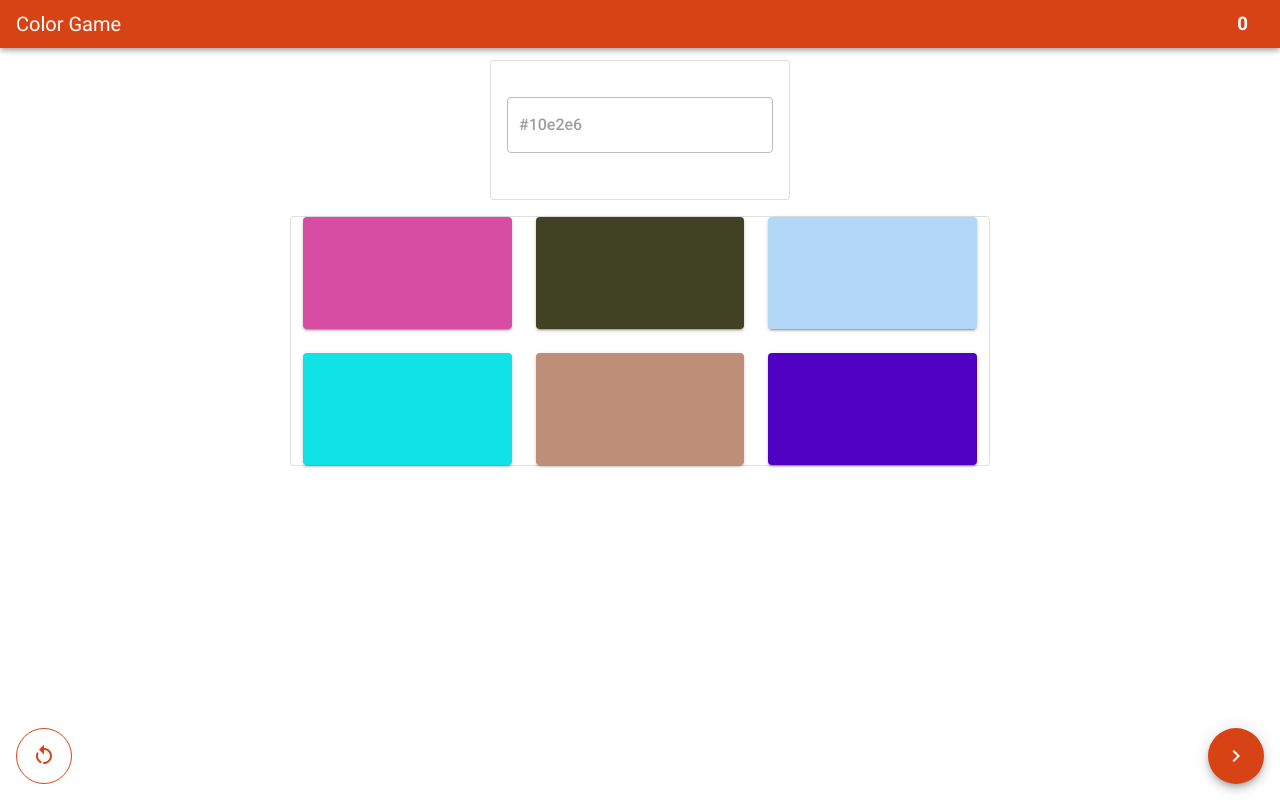
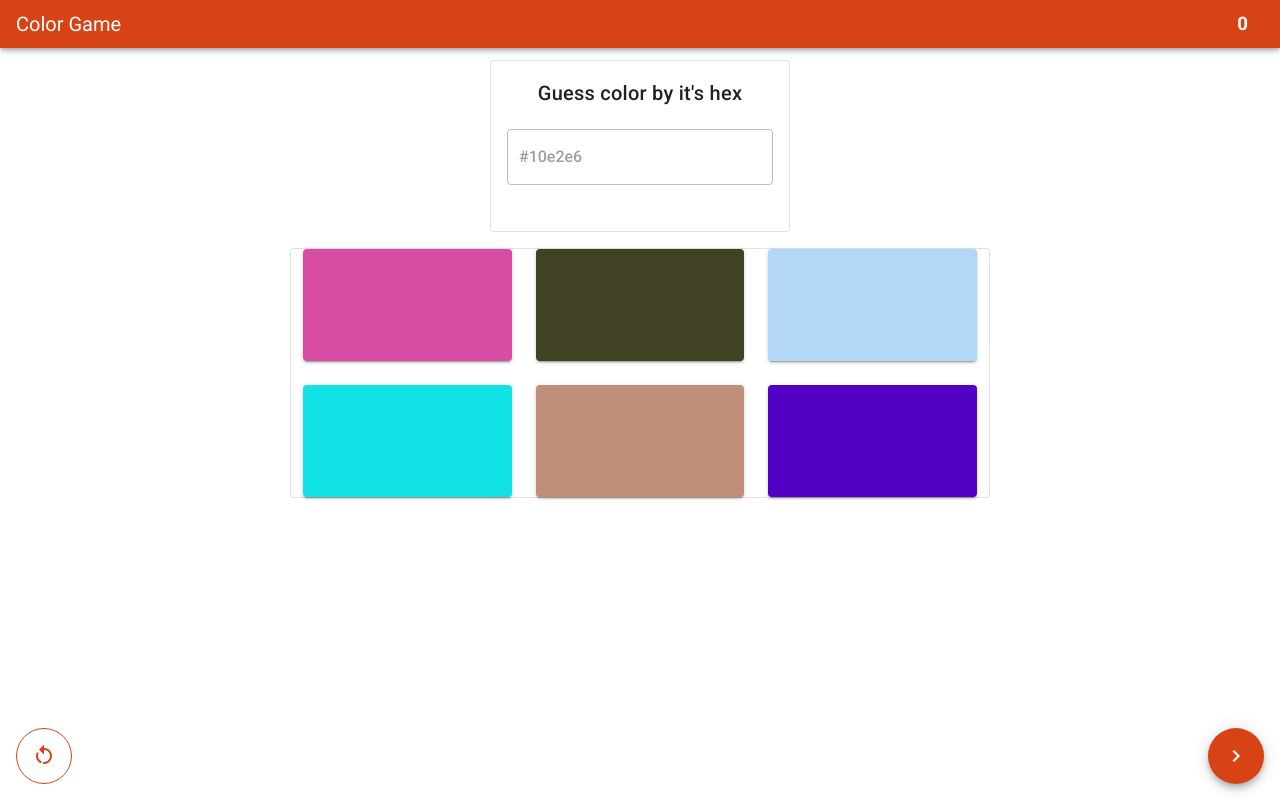
Before and after one commit to logotip4ik/ColorGame, a Vue app: page / in a window 1280 px wide. Built offline with nearby package versions, Linux system fonts and the light colour scheme.

Commit message:
👀 Added title to the input

```diff
--- a/src/App.vue
+++ b/src/App.vue
@@ -9,6 +9,7 @@
           max-width="300px"
           class="mx-auto">
           <v-card-title>
+            <span class="h6 mx-auto">Guess color by it's hex</span>
             <v-text-field
               class="mt-5"
               v-model="guessColor"
```
